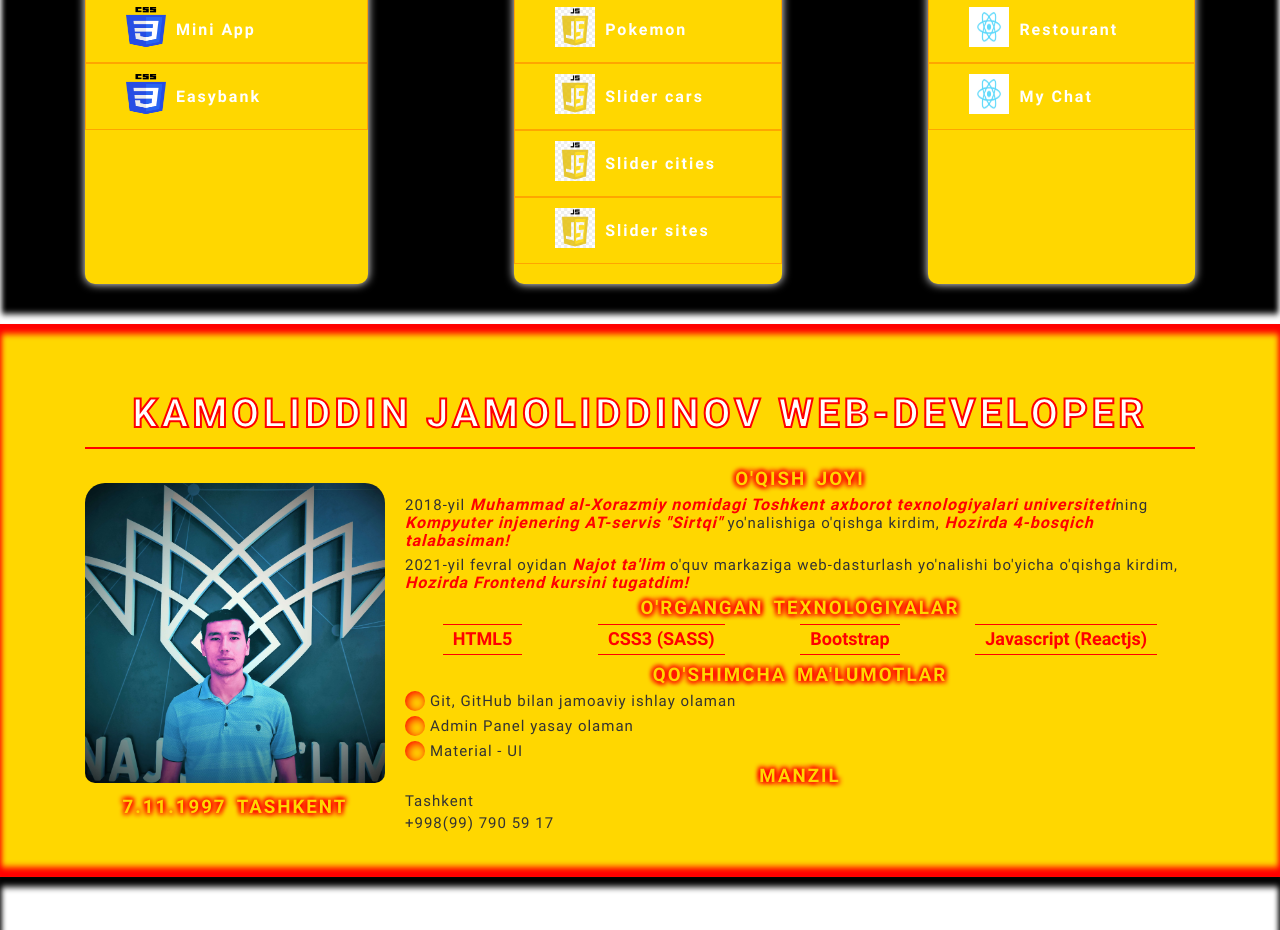
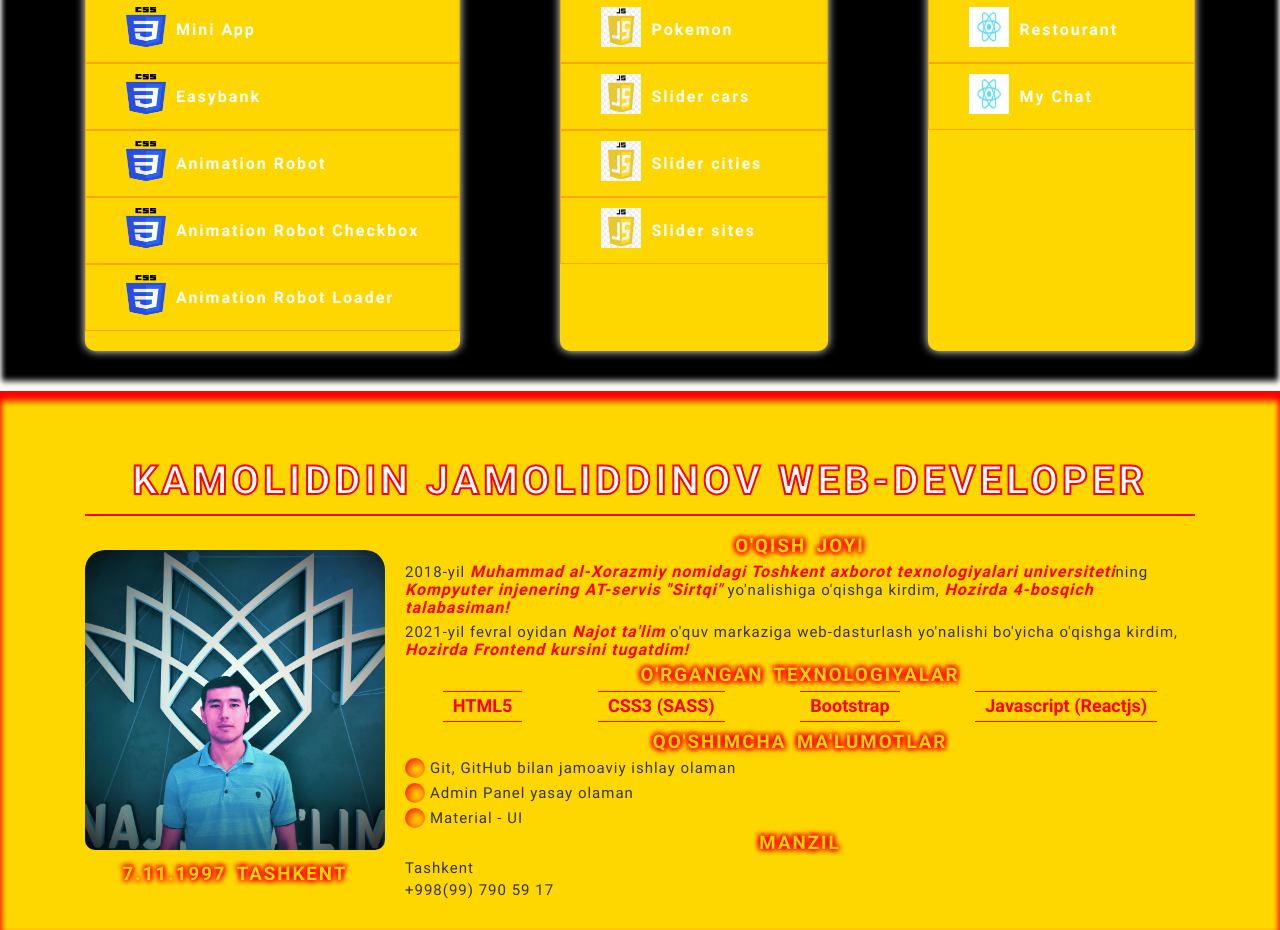
Before and after one commit to kamoliddin5917/portfolio, a plain HTML site: page index.html in a window 1280 px wide. Shown: the part 1300-2230 px from the top of the page. Drawn offline with Linux system fonts and the light colour scheme.

Commit message:
new site

```diff
--- a/index.html
+++ b/index.html
@@ -87,6 +87,12 @@
                   target="_blank">Mini App</a></li>
               <li class="box__list"><a class="box__link" href="https://thismyeasybank.netlify.app/"
                   target="_blank">Easybank</a></li>
+              <li class="box__list"><a class="box__link" href="https://thismyrobot.netlify.app/"
+                  target="_blank">Animation Robot</a></li>
+              <li class="box__list"><a class="box__link" href="https://thismyrobotcheckbox.netlify.app/"
+                  target="_blank">Animation Robot Checkbox</a></li>
+              <li class="box__list"><a class="box__link" href="https://thismyrobotloader.netlify.app/"
+                  target="_blank">Animation Robot Loader</a></li>
             </ul>
           </li>
           <li class="work__list animation">
```
